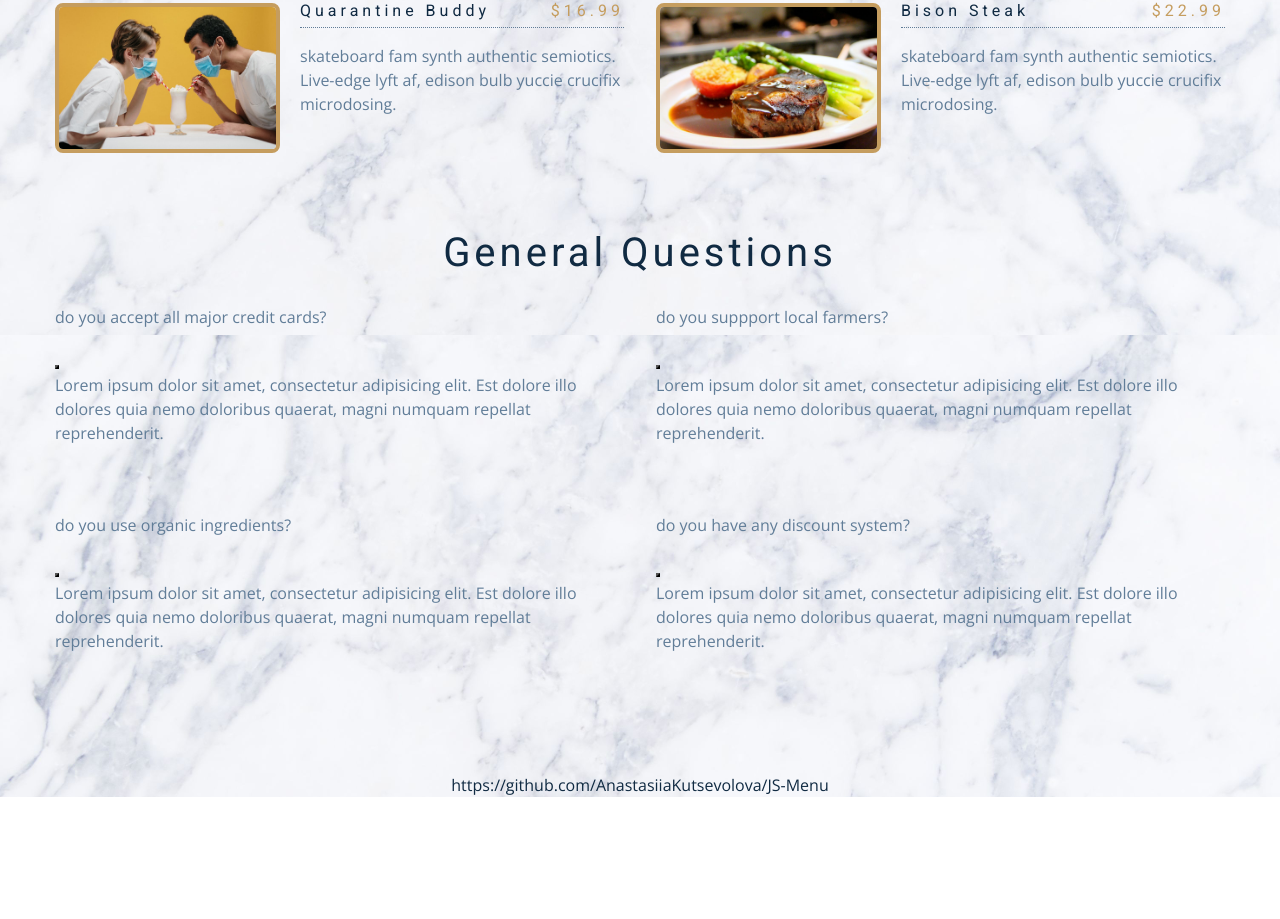
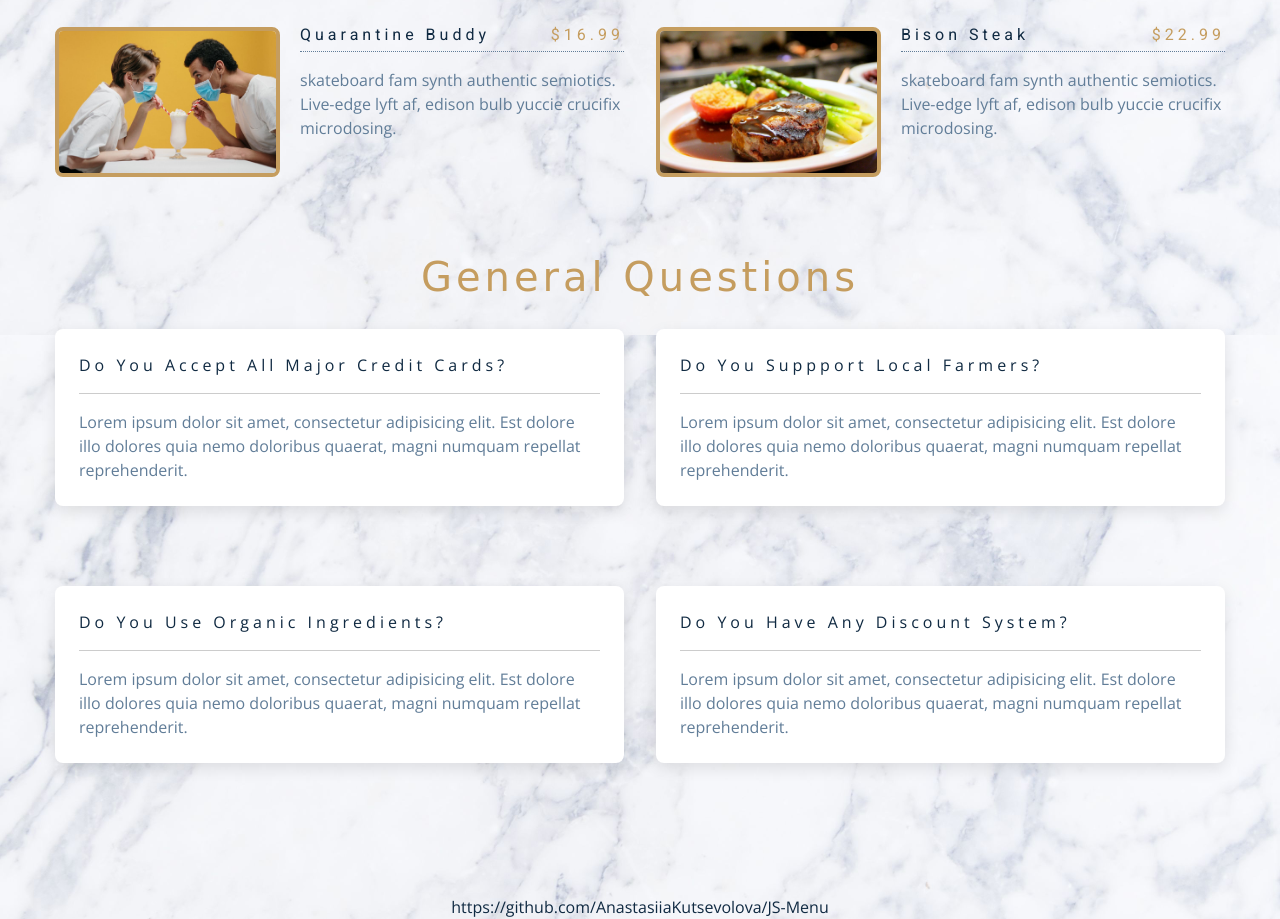
Before and after one commit to AnastasiiaKutsevolova/JS-Menu, a plain HTML site: page index.html in a window 1280 px wide. Shown: the part 1265-2184 px from the top of the page. Before the commit the page ends 2062 px from the top, so only its background shows below. Drawn offline with nearby package versions, Linux system fonts and the light colour scheme.

Commit message:
styled question section

```diff
--- a/styles.css
+++ b/styles.css
@@ -119,6 +119,7 @@ p {
 footer {
   padding-top: 100px;
 }
+
 @media screen and (min-width: 800px) {
   h1 {
     font-size: 4rem;
@@ -248,6 +249,55 @@ Menu
   margin-bottom: 0;
   padding-top: 1rem;
 }
+.featured {
+  margin-left: 20%;
+  margin-right: 20%;
+  text-align: center;
+}
+
+.title h2 {
+  color: var(--clr-gold);
+  font-family: "Great Vibes", cursive;
+  text-align: center;
+}
+.question {
+  background: var(--clr-white);
+  border-radius: var(--radius);
+  box-shadow: var(--light-shadow);
+  padding: 1.5rem 1.5rem 0 1.5rem;
+  margin-bottom: 2rem;
+}
+.question-title {
+  display: flex;
+  justify-content: space-between;
+  align-items: center;
+  text-transform: capitalize;
+  padding-bottom: 1rem;
+}
+
+.question-title p {
+  margin-bottom: 0;
+  letter-spacing: var(--spacing);
+  color: var(--clr-grey-1);
+}
+.question-btn {
+  font-size: 1.5rem;
+  background: transparent;
+  border-color: transparent;
+  cursor: pointer;
+  color: var(--clr-gold);
+  transition: var(--transition);
+}
+.question-btn:hover {
+  transform: rotate(90deg);
+}
+.question-text {
+  padding: 1rem 0 1.5rem 0;
+  border-top: 1px solid rgba(0, 0, 0, 0.2);
+}
+.question-text p {
+  margin-bottom: 0;
+}
 
 @media screen and (min-width: 768px) {
   .menu-item {
```
